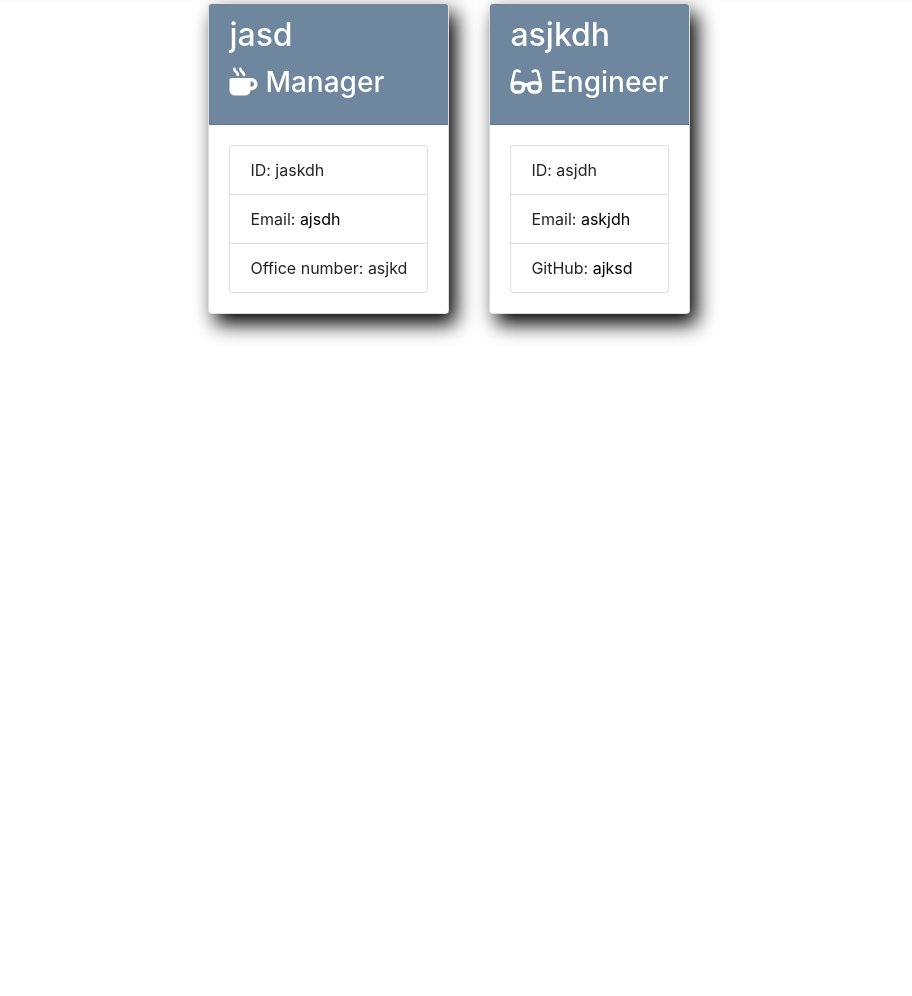
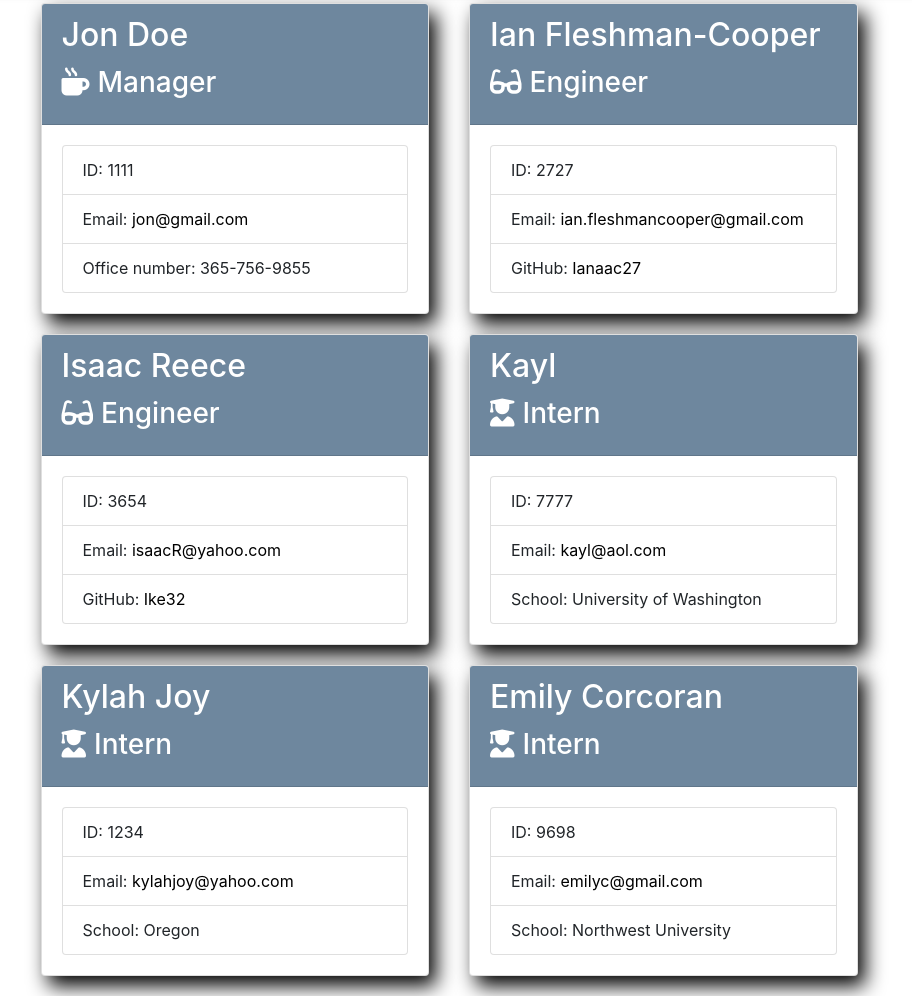
Before and after one commit to Ianaac27/Employee_Team_Summary, a website: page output/team.html in a window 1280 px wide. Shown: the part 197-1193 px from the top of the page, without its empty margins (191-1103 px from the left). Before the commit the page ends 800 px from the top, so only its background shows below. Drawn offline with nearby package versions, Linux system fonts and the light colour scheme.

Commit message:
generated new team.html

```diff
--- a/output/style.css
+++ b/output/style.css
@@ -8,7 +8,8 @@
 }
 
 .card {
-    margin: 0 20px 0 20px;
+    margin: 0 20px 20px 20px;
+    width: 35%;
     box-shadow: 7px 10px 20px black;
     transition:
         transform 750ms cubic-bezier(.5, 0, .5, 1),
@@ -21,6 +22,7 @@
 
 .team-area {
     display: flex;
+    flex-wrap: wrap;
     justify-content: center;
 }
 
@@ -36,6 +38,7 @@
 }
 
 /* Responsive latout */
+
 @media screen and (max-width:600px){
     .team-area {
         flex-direction: column;
@@ -44,5 +47,4 @@
     .card {
         margin: 0px 20px 30px 20px;
     }
-
 }
--- a/output/team.html
+++ b/output/team.html
@@ -25,27 +25,79 @@
             <div class="team-area col-12">
                 <div class="card employee-card">
     <div class="card-header">
-        <h2 class="card-title">jasd</h2>
+        <h2 class="card-title">Jon Doe</h2>
         <h3 class="card-title"><i class="fas fa-mug-hot mr-2"></i>Manager</h3>
     </div>
     <div class="card-body">
         <ul class="list-group">
-            <li class="list-group-item">ID: jaskdh</li>
-            <li class="list-group-item">Email: <a class="email-link" href="mailto:ajsdh">ajsdh</a></li>
-            <li class="list-group-item">Office number: asjkd</li>
+            <li class="list-group-item">ID: 1111</li>
+            <li class="list-group-item">Email: <a class="email-link" href="mailto:jon@gmail.com">jon@gmail.com</a></li>
+            <li class="list-group-item">Office number: 365-756-9855</li>
         </ul>
     </div>
 </div>
 <div class="card employee-card">
     <div class="card-header">
-        <h2 class="card-title">asjkdh</h2>
+        <h2 class="card-title">Ian Fleshman-Cooper</h2>
         <h3 class="card-title"><i class="fas fa-glasses mr-2"></i>Engineer</h3>
     </div>
     <div class="card-body">
         <ul class="list-group">
-            <li class="list-group-item">ID: asjdh</li>
-            <li class="list-group-item">Email: <a class="email-link" href="mailto:askjdh">askjdh</a></li>
-            <li class="list-group-item">GitHub: <a class="github-link" href="https://github.com/ajksd" target="_blank" rel="noopener noreferrer">ajksd</a></li>
+            <li class="list-group-item">ID: 2727</li>
+            <li class="list-group-item">Email: <a class="email-link" href="mailto:ian.fleshmancooper@gmail.com">ian.fleshmancooper@gmail.com</a></li>
+            <li class="list-group-item">GitHub: <a class="github-link" href="https://github.com/Ianaac27" target="_blank" rel="noopener noreferrer">Ianaac27</a></li>
+        </ul>
+    </div>
+</div>
+<div class="card employee-card">
+    <div class="card-header">
+        <h2 class="card-title">Isaac Reece</h2>
+        <h3 class="card-title"><i class="fas fa-glasses mr-2"></i>Engineer</h3>
+    </div>
+    <div class="card-body">
+        <ul class="list-group">
+            <li class="list-group-item">ID: 3654</li>
+            <li class="list-group-item">Email: <a class="email-link" href="mailto:isaacR@yahoo.com">isaacR@yahoo.com</a></li>
+            <li class="list-group-item">GitHub: <a class="github-link" href="https://github.com/Ike32" target="_blank" rel="noopener noreferrer">Ike32</a></li>
+        </ul>
+    </div>
+</div>
+<div class="card employee-card">
+    <div class="card-header">
+        <h2 class="card-title">Kayl</h2>
+        <h3 class="card-title"><i class="fas fa-user-graduate mr-2"></i>Intern</h3>
+    </div>
+    <div class="card-body">
+        <ul class="list-group">
+            <li class="list-group-item">ID: 7777</li>
+            <li class="list-group-item">Email: <a class="email-link" href="mailto:kayl@aol.com">kayl@aol.com</a></li>
+            <li class="list-group-item">School: University of Washington</li>
+        </ul>
+    </div>
+</div>
+<div class="card employee-card">
+    <div class="card-header">
+        <h2 class="card-title">Kylah Joy</h2>
+        <h3 class="card-title"><i class="fas fa-user-graduate mr-2"></i>Intern</h3>
+    </div>
+    <div class="card-body">
+        <ul class="list-group">
+            <li class="list-group-item">ID: 1234</li>
+            <li class="list-group-item">Email: <a class="email-link" href="mailto:kylahjoy@yahoo.com">kylahjoy@yahoo.com</a></li>
+            <li class="list-group-item">School: Oregon</li>
+        </ul>
+    </div>
+</div>
+<div class="card employee-card">
+    <div class="card-header">
+        <h2 class="card-title">Emily Corcoran</h2>
+        <h3 class="card-title"><i class="fas fa-user-graduate mr-2"></i>Intern</h3>
+    </div>
+    <div class="card-body">
+        <ul class="list-group">
+            <li class="list-group-item">ID: 9698</li>
+            <li class="list-group-item">Email: <a class="email-link" href="mailto:emilyc@gmail.com">emilyc@gmail.com</a></li>
+            <li class="list-group-item">School: Northwest University</li>
         </ul>
     </div>
 </div>
```
